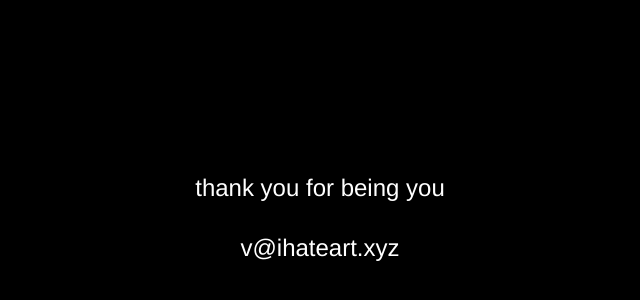
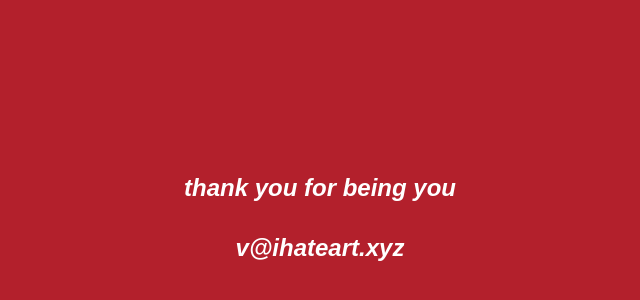
Before and after one commit to richarditait/ihateart, a plain HTML site: page index.html in a window 1280 px wide. Shown: the part 182-482 px from the top of the page, without its empty margins (320-960 px from the left). Drawn offline with Linux system fonts and the light colour scheme.

Commit message:
Update index.html

```diff
--- a/index.html
+++ b/index.html
@@ -5,6 +5,12 @@
     <meta name="viewport" content="width=device-width, initial-scale=1.0">
     <title>ihateart.xyz</title>
     <style>
+        @font-face {
+            font-family: 'Futura';
+            src: local('Futura Bold Italic'), local('FuturaBoldItalic');
+            font-weight: bold;
+            font-style: italic;
+        }
         body {
             margin: 0;
             padding: 0;
@@ -12,8 +18,10 @@
             justify-content: center;
             align-items: center;
             height: 100vh;
-            background-color: black;
-            font-family: 'Helvetica Neue', Helvetica, Arial, sans-serif;
+            background-color: #B3202C;
+            font-family: 'Futura', sans-serif;
+            font-weight: bold;
+            font-style: italic;
             color: white;
             text-align: center;
         }
```
